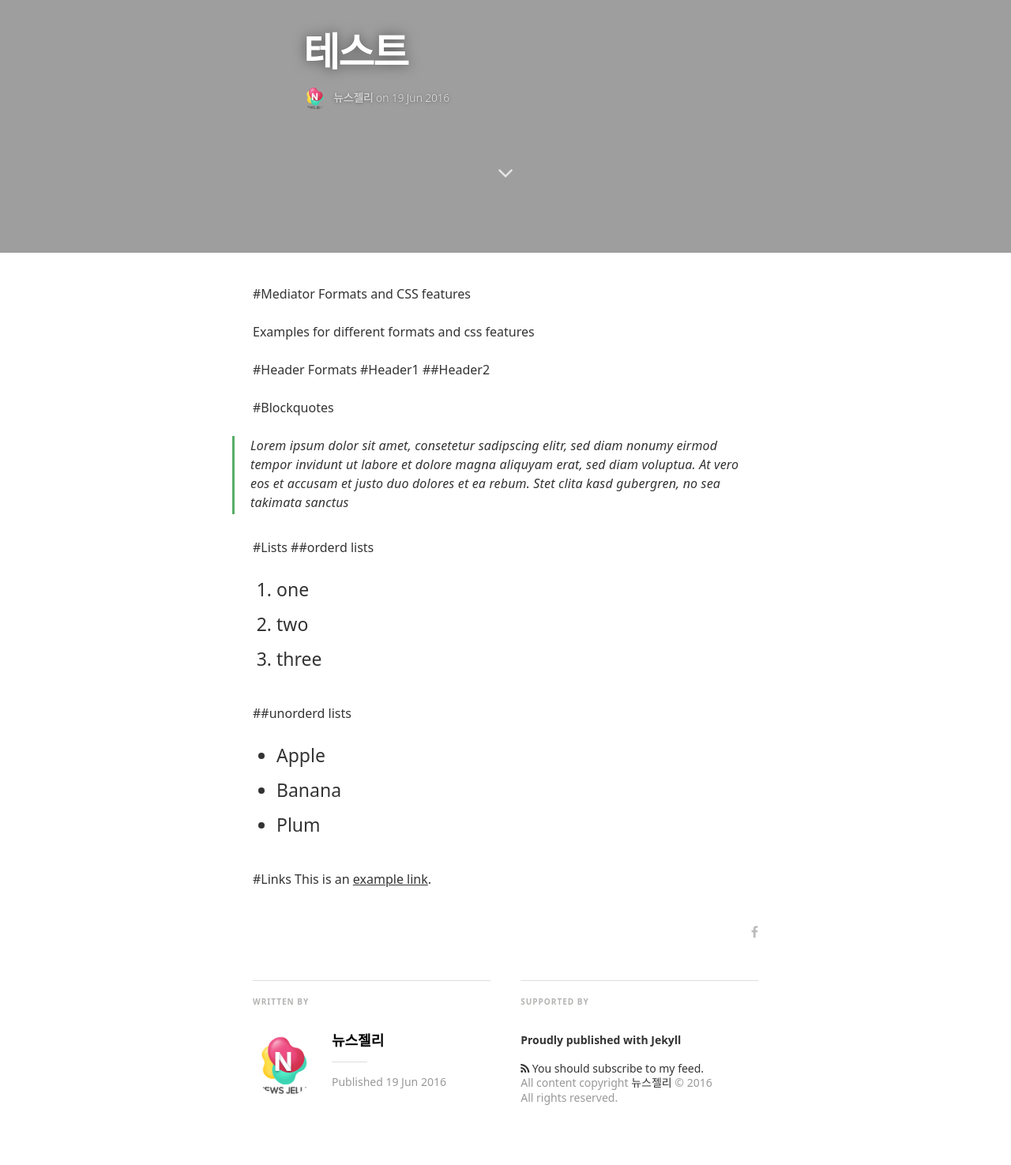
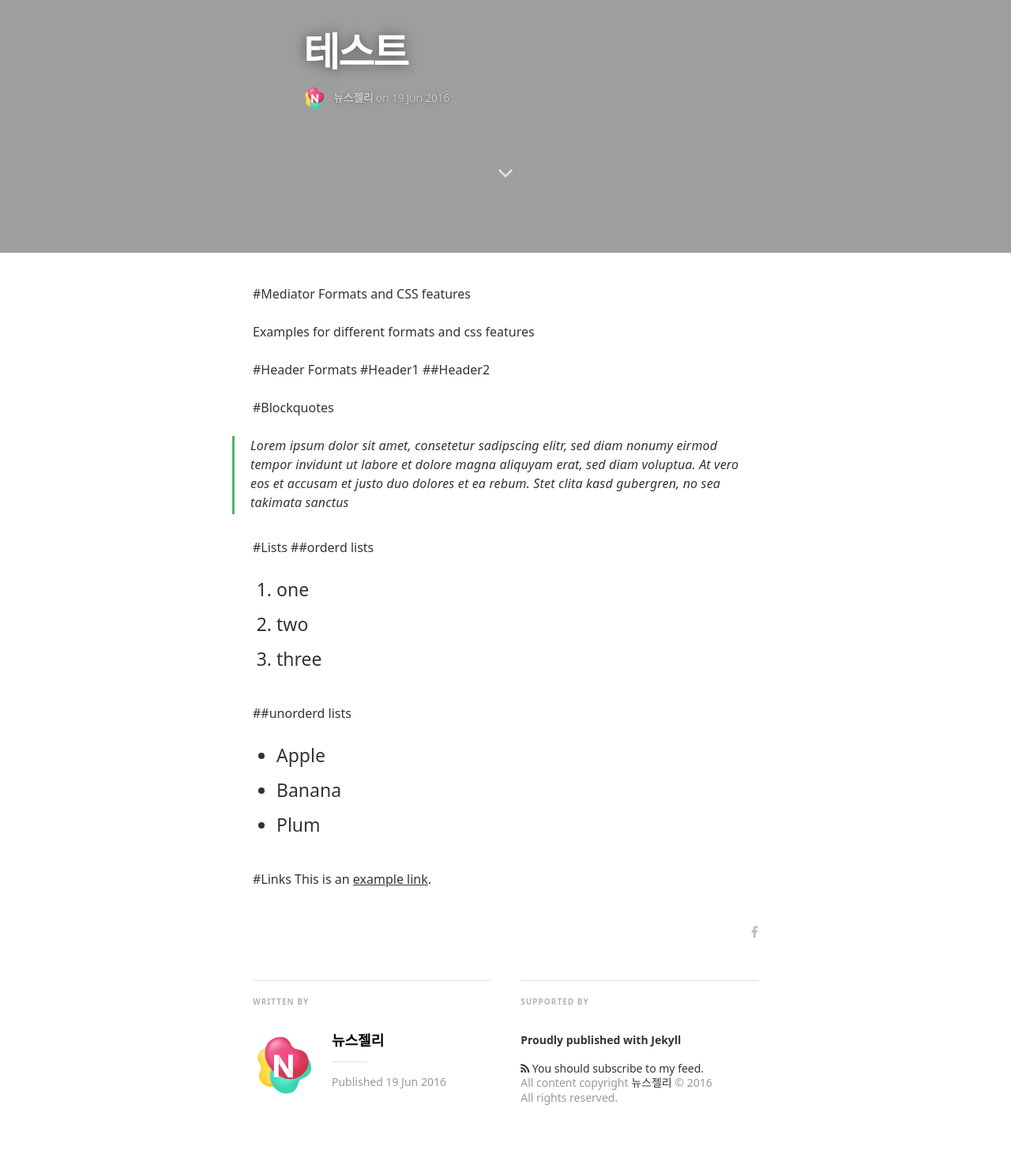
Before and after one commit to NewsJelly/blog-contents, a Jekyll site: the page built from _posts/2016-06-19-injelltest.markdown, in a window 1280 px wide. Shown: the part 580-2055 px from the top of the page at 79% size. Built offline with Jekyll 4.4.1, drawn with Linux system fonts in a browser that asks for light colours; nearby versions of some CDN libraries; some web fonts are replaced.

Commit message:
fix author_image

```diff
--- a/_config.yml
+++ b/_config.yml
@@ -16,7 +16,7 @@ cover: "/assets/images/cA4aKEIPQrerBnp1yGHv_IMG_9534-3-2.jpg"
 
 name: '뉴스젤리'
 author: '뉴스젤리'
-author_image: "/assets/images/newsjelly_logo_180x180.png"
+author_image: "/assets/images/newsjelly_logo.png"
 
 paginate:	5
 
```
